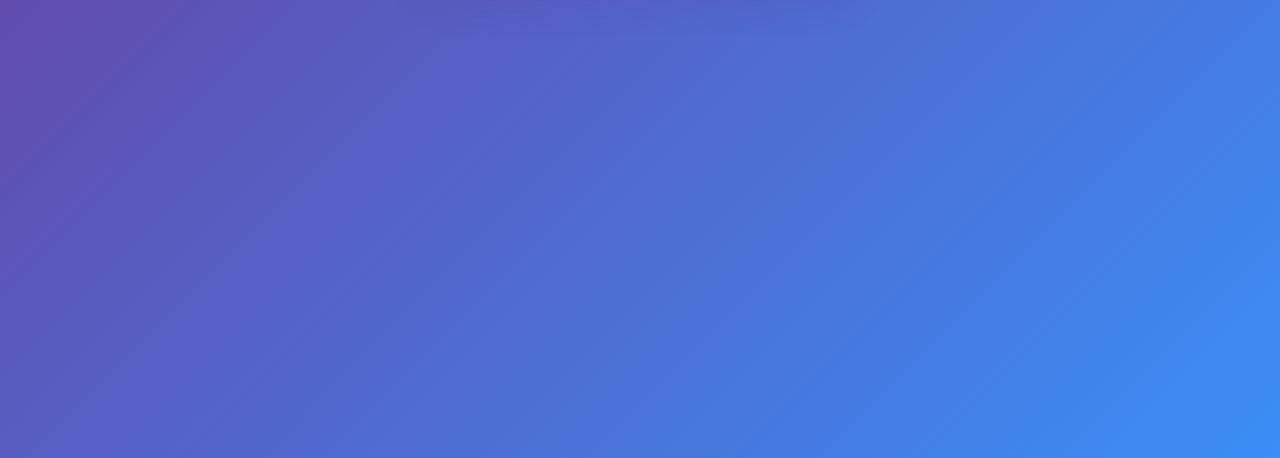
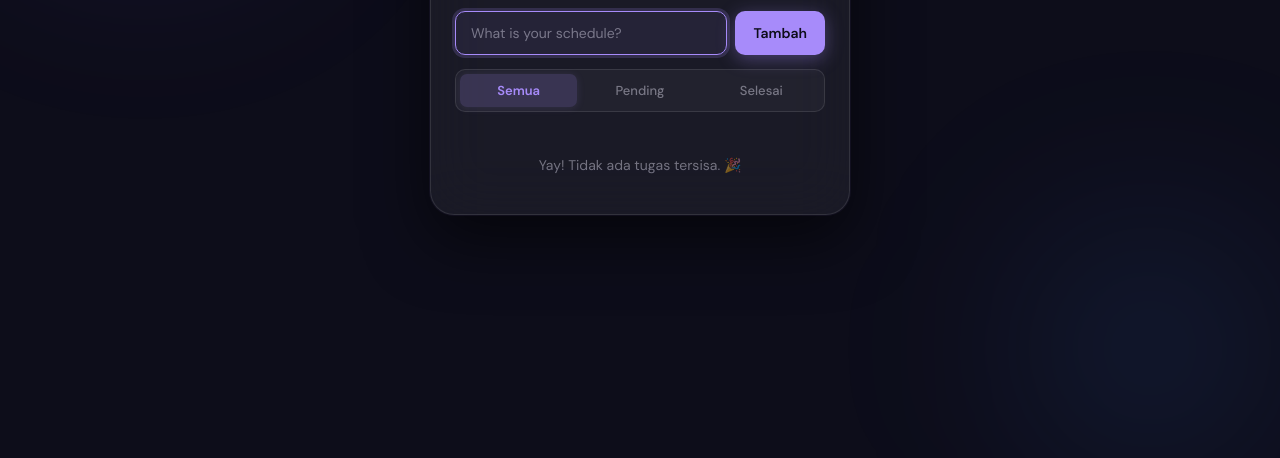
Before and after one commit to anggastwn133-beep/Project-To-Do-Listt-Rangga-Setiawan, a plain HTML site: page index.html in a window 1280 px wide. Shown: the part 342-800 px from the top of the page. Drawn offline with Linux system fonts and the light colour scheme.

Commit message:
Add files via upload

```diff
--- a/style.css
+++ b/style.css
@@ -1,176 +1,186 @@
-* {
-  margin: 0;
-  padding: 0;
+@import url('https://fonts.googleapis.com/css2?family=DM+Sans:wght@300;400;500;600&family=DM+Serif+Display&display=swap');
+
+*, *::before, *::after {
+  margin: 0; padding: 0;
   box-sizing: border-box;
-  font-family: 'Plus Jakarta Sans', sans-serif;
 }
 
 :root {
-  --purple: #7c5cbf;
-  --purple-dark: #5a3f9a;
-  --purple-light: #ede9f8;
-  --blue: #3a8ef6;
-  --green: #27ae60;
-  --yellow: #f39c12;
-  --red: #e74c3c;
-  --gray-100: #f5f5f7;
-  --gray-200: #e8e8ec;
-  --gray-400: #a0a0b0;
-  --gray-700: #3d3d50;
-  --white: #ffffff;
-  --radius-sm: 8px;
-  --radius-md: 12px;
-  --radius-lg: 18px;
-  --shadow-card: 0 8px 32px rgba(90, 63, 154, 0.13);
+  --glass: rgba(255,255,255,0.055);
+  --glass-border: rgba(255,255,255,0.10);
+  --glass-hover: rgba(255,255,255,0.09);
+  --accent: #a78bfa;
+  --accent-dim: rgba(167,139,250,0.18);
+  --accent-glow: rgba(167,139,250,0.35);
+  --green: #34d399;
+  --yellow: #fbbf24;
+  --red: #f87171;
+  --text: #f0eeff;
+  --text-muted: rgba(240,238,255,0.42);
+  --text-soft: rgba(240,238,255,0.70);
+  --radius: 16px;
+  --radius-sm: 10px;
+  --radius-xs: 7px;
+  --t: 0.22s cubic-bezier(0.4,0,0.2,1);
 }
 
-html, body {
-  min-height: 100%;
+html, body { height: 100%; min-height: 100dvh; }
+
+body {
+  font-family: 'DM Sans', sans-serif;
+  background: #0d0d1a;
+  color: var(--text);
+  display: flex;
+  align-items: center;
+  justify-content: center;
+  min-height: 100vh;
   min-height: 100dvh;
+  padding: 24px 16px;
+  overflow-x: hidden;
 }
 
-body {
-  background: linear-gradient(135deg, #6a3fa0 0%, #3a8ef6 100%);
-  min-height: 100vh;
-  min-height: 100dvh;
-  display: flex;
-  justify-content: center;
-  align-items: flex-start;
-  padding: 24px 16px 48px;
+body::before, body::after {
+  content: '';
+  position: fixed;
+  border-radius: 50%;
+  filter: blur(90px);
+  pointer-events: none;
+  z-index: 0;
+}
+body::before {
+  width: 450px; height: 450px;
+  background: radial-gradient(circle, rgba(139,92,246,0.20) 0%, transparent 70%);
+  top: -100px; left: -80px;
+}
+body::after {
+  width: 380px; height: 380px;
+  background: radial-gradient(circle, rgba(59,130,246,0.16) 0%, transparent 70%);
+  bottom: -80px; right: -60px;
 }
 
-/* ── Container ── */
 .container {
-  background: var(--white);
-  border-radius: var(--radius-lg);
+  position: relative;
+  z-index: 1;
   width: 100%;
-  max-width: 440px;
-  padding: 24px 20px 28px;
-  box-shadow: var(--shadow-card);
+  max-width: 420px;
+  background: var(--glass);
+  backdrop-filter: blur(28px);
+  -webkit-backdrop-filter: blur(28px);
+  border: 1px solid var(--glass-border);
+  border-radius: 24px;
+  padding: 28px 24px 32px;
+  box-shadow:
+    0 0 0 1px rgba(167,139,250,0.06),
+    0 24px 64px rgba(0,0,0,0.6),
+    inset 0 1px 0 rgba(255,255,255,0.08);
+  animation: fadeUp 0.45s cubic-bezier(0.4,0,0.2,1) both;
 }
 
-/* ── Header ── */
-header {
-  text-align: center;
-  margin-bottom: 20px;
+@keyframes fadeUp {
+  from { opacity: 0; transform: translateY(22px); }
+  to   { opacity: 1; transform: translateY(0); }
 }
 
+header { text-align: center; margin-bottom: 24px; }
+
 header h1 {
-  font-size: 22px;
-  font-weight: 600;
-  color: var(--gray-700);
+  font-family: 'DM Serif Display', serif;
+  font-size: 26px;
+  font-weight: 400;
+  color: var(--text);
   letter-spacing: -0.3px;
 }
 
 #date-today {
   font-size: 12px;
-  color: var(--gray-400);
-  margin-top: 4px;
+  color: var(--text-muted);
+  margin-top: 5px;
 }
 
-/* ── Input area ── */
-.input-area {
-  display: flex;
-  gap: 8px;
-  margin-bottom: 16px;
-}
+.input-area { display: flex; gap: 8px; margin-bottom: 14px; }
 
 input#inputTask {
-  flex: 1;
-  min-width: 0;
-  padding: 11px 14px;
+  flex: 1; min-width: 0;
+  padding: 12px 15px;
   border-radius: var(--radius-sm);
-  border: 1.5px solid var(--gray-200);
+  border: 1px solid var(--glass-border);
+  background: rgba(255,255,255,0.06);
+  color: var(--text);
+  font-family: 'DM Sans', sans-serif;
+  font-size: 14px;
   outline: none;
-  font-size: 14px;
-  color: var(--gray-700);
-  background: var(--gray-100);
-  transition: border-color 0.2s, background 0.2s;
+  transition: border-color var(--t), background var(--t), box-shadow var(--t);
 }
-
-input#inputTask::placeholder {
-  color: var(--gray-400);
-}
-
+input#inputTask::placeholder { color: var(--text-muted); }
 input#inputTask:focus {
-  border-color: var(--purple);
-  background: var(--white);
+  border-color: var(--accent);
+  background: rgba(167,139,250,0.08);
+  box-shadow: 0 0 0 3px var(--accent-dim);
 }
 
 button#tambah {
   flex-shrink: 0;
-  padding: 11px 18px;
+  padding: 12px 18px;
   border: none;
   border-radius: var(--radius-sm);
-  background: var(--purple);
-  color: var(--white);
+  background: var(--accent);
+  color: #0d0d1a;
+  font-family: 'DM Sans', sans-serif;
   font-size: 14px;
   font-weight: 600;
   cursor: pointer;
-  transition: background 0.2s, transform 0.1s;
-  white-space: nowrap;
+  box-shadow: 0 4px 18px var(--accent-glow);
+  transition: background var(--t), transform var(--t), box-shadow var(--t);
 }
+button#tambah:hover { background: #c4b5fd; box-shadow: 0 6px 26px var(--accent-glow); }
+button#tambah:active { transform: scale(0.96); }
 
-button#tambah:hover  { background: var(--purple-dark); }
-button#tambah:active { transform: scale(0.97); }
-
-/* ── Filter tabs ── */
 .filter-container {
   display: flex;
   gap: 4px;
   margin-bottom: 16px;
-  background: var(--gray-100);
+  background: rgba(255,255,255,0.04);
+  border: 1px solid var(--glass-border);
   border-radius: var(--radius-sm);
   padding: 4px;
 }
 
 .btn-filter {
   flex: 1;
-  background: none;
-  border: none;
+  background: none; border: none;
   padding: 8px 0;
   cursor: pointer;
-  color: var(--gray-400);
-  font-size: 13px;
-  font-weight: 500;
-  border-radius: 6px;
-  transition: background 0.2s, color 0.2s;
+  color: var(--text-muted);
+  font-family: 'DM Sans', sans-serif;
+  font-size: 13px; font-weight: 500;
+  border-radius: var(--radius-xs);
+  transition: background var(--t), color var(--t);
+}
+.btn-filter.active {
+  background: rgba(167,139,250,0.18);
+  color: var(--accent);
+  font-weight: 600;
+  box-shadow: 0 1px 8px rgba(167,139,250,0.12);
+}
+.btn-filter:not(.active):hover {
+  background: var(--glass-hover);
+  color: var(--text-soft);
 }
 
-.btn-filter.active {
-  background: var(--white);
-  color: var(--purple);
-  box-shadow: 0 1px 6px rgba(0,0,0,0.08);
-  font-weight: 600;
+#listTask { list-style: none; display: flex; flex-direction: column; gap: 8px; }
+
+.task-item {
+  background: rgba(255,255,255,0.05);
+  border: 1px solid var(--glass-border);
+  border-left: 3px solid var(--accent);
+  border-radius: var(--radius-sm);
+  padding: 13px 14px;
+  animation: slideIn 0.25s cubic-bezier(0.4,0,0.2,1) both;
+  transition: background var(--t);
 }
-
-/* ── Task list ── */
-#listTask {
-  list-style: none;
-  padding: 0;
-  display: flex;
-  flex-direction: column;
-  gap: 8px;
-}
-
-/* ── Task card ── */
-.task-item {
-  background: var(--white);
-  border: 1.5px solid var(--gray-200);
-  border-left: 4px solid var(--purple);
-  border-radius: var(--radius-md);
-  padding: 12px 14px;
-  animation: slideIn 0.22s ease;
-}
-
-.task-item.status-selesai {
-  border-left-color: var(--green);
-  opacity: 0.75;
-}
-
-.task-item.status-pending {
-  border-left-color: var(--yellow);
-}
+.task-item:hover { background: var(--glass-hover); }
+.task-item.status-selesai { border-left-color: var(--green); opacity: 0.55; }
+.task-item.status-pending  { border-left-color: var(--yellow); }
 
 @keyframes slideIn {
   from { opacity: 0; transform: translateY(8px); }
@@ -178,65 +188,50 @@ button#tambah:active { transform: scale(0.97); }
 }
 
 .task-item h3 {
-  font-size: 14px;
-  font-weight: 500;
-  color: var(--gray-700);
+  font-size: 14px; font-weight: 400;
+  color: var(--text);
   margin-bottom: 10px;
   word-break: break-word;
-  line-height: 1.5;
+  line-height: 1.55;
 }
+.task-item h3.selesai { text-decoration: line-through; color: var(--text-muted); }
 
-.task-item h3.selesai {
-  text-decoration: line-through;
-  color: var(--gray-400);
-}
-
-/* ── Action buttons ── */
-.task-actions {
-  display: flex;
-  flex-wrap: wrap;
-  gap: 6px;
-}
+.task-actions { display: flex; flex-wrap: wrap; gap: 6px; }
 
 .task-actions button {
-  flex: 1;
-  min-width: 0;
+  flex: 1; min-width: 0;
   padding: 7px 10px;
-  border: none;
-  border-radius: 7px;
-  font-size: 12px;
-  font-weight: 600;
+  border: 1px solid transparent;
+  border-radius: var(--radius-xs);
+  font-family: 'DM Sans', sans-serif;
+  font-size: 12px; font-weight: 500;
   cursor: pointer;
-  transition: opacity 0.15s, transform 0.1s;
   white-space: nowrap;
+  transition: background var(--t), transform var(--t);
 }
+.task-actions button:active { transform: scale(0.95); }
 
-.task-actions button:active { transform: scale(0.96); }
-.task-actions button:hover  { opacity: 0.85; }
+.btn-done   { background: rgba(52,211,153,0.13); color: var(--green);  border-color: rgba(52,211,153,0.22); }
+.btn-done:hover   { background: rgba(52,211,153,0.24); }
+.btn-delay  { background: rgba(251,191,36,0.11);  color: var(--yellow); border-color: rgba(251,191,36,0.20); }
+.btn-delay:hover  { background: rgba(251,191,36,0.22); }
+.btn-delete { background: rgba(248,113,113,0.10); color: var(--red);    border-color: rgba(248,113,113,0.18); }
+.btn-delete:hover { background: rgba(248,113,113,0.22); }
 
-.btn-done   { background: var(--green);  color: var(--white); }
-.btn-delay  { background: var(--yellow); color: var(--white); }
-.btn-delete { background: var(--red);    color: var(--white); }
-
-/* ── Empty state ── */
 #empty-state {
   text-align: center;
-  padding: 24px 0 8px;
-  color: var(--gray-400);
+  padding: 28px 0 8px;
+  color: var(--text-muted);
   font-size: 14px;
 }
 
 .hidden { display: none; }
 
-/* ── Responsive: very small screens ── */
 @media (max-width: 360px) {
-  .container { padding: 18px 14px 22px; }
-  header h1  { font-size: 19px; }
+  .container { padding: 20px 14px 24px; }
+  header h1 { font-size: 22px; }
   .task-actions button { font-size: 11px; padding: 7px 6px; }
 }
-
-/* ── Responsive: tablet & desktop ── */
 @media (min-width: 600px) {
-  body { padding-top: 48px; align-items: flex-start; }
-  .container { padding: 32px 28px 36px; }
+  body { padding: 40px 24px; }
 }
```
